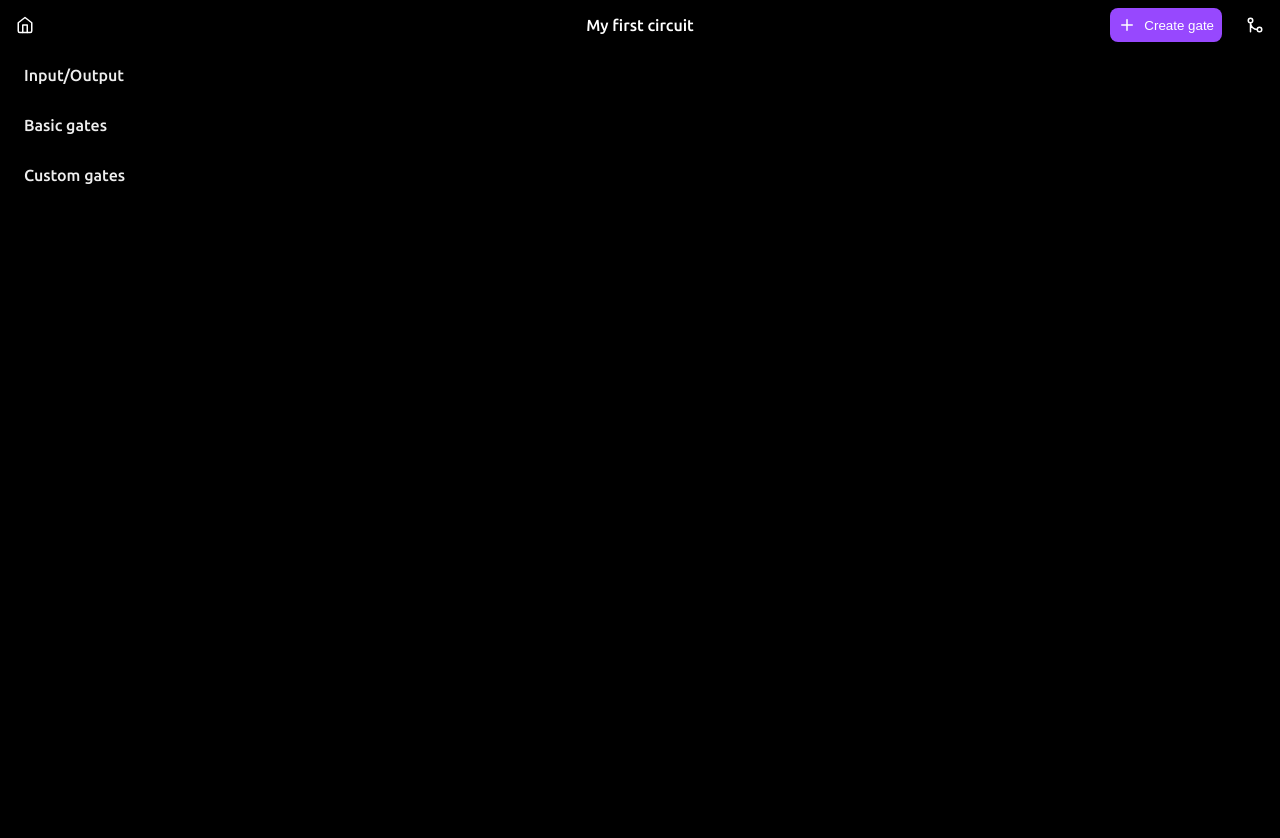
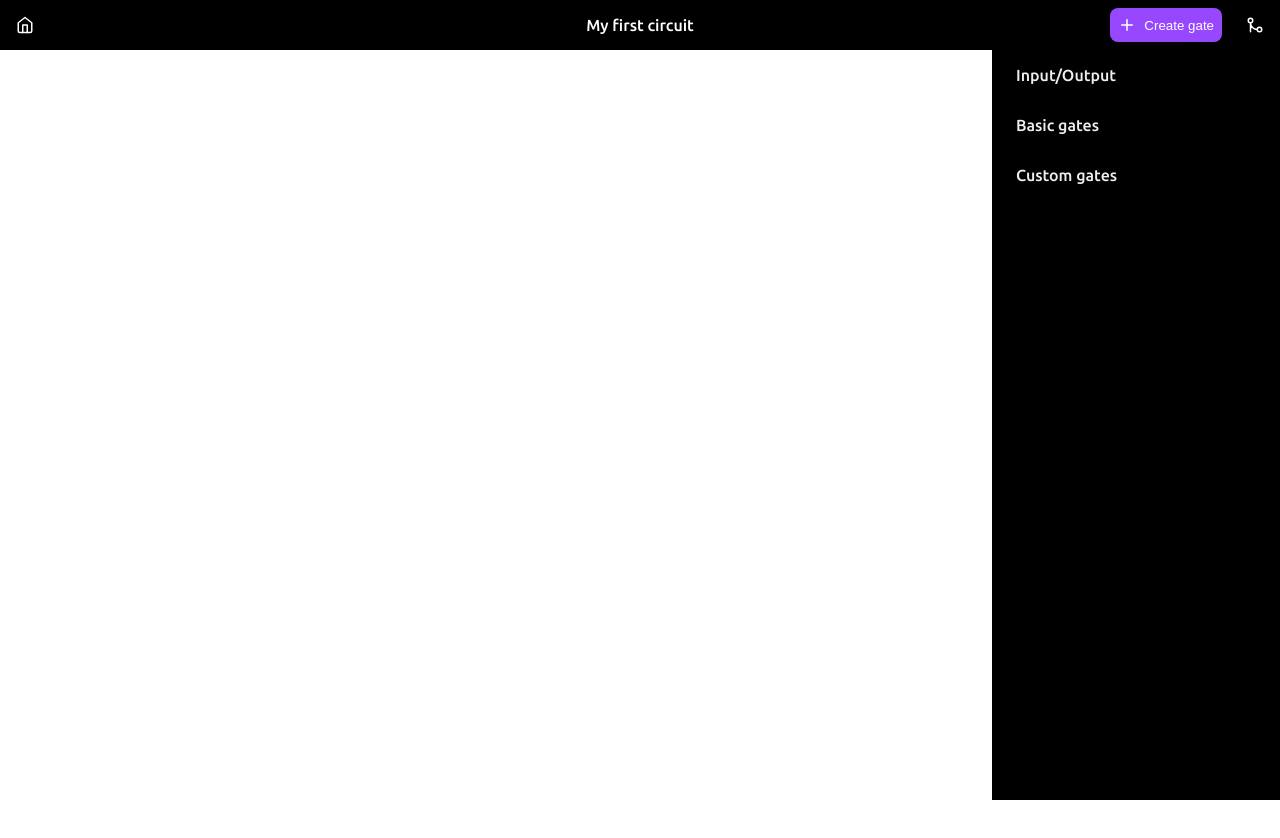
Before and after one commit to team-nullptr/logic-gates-simulator, a React (Vite) app: page / in a window 1280 px wide. Shown: the top 838 px of the page. After the commit the page ends 800 px from the top, so only its background shows below. Built offline with nearby package versions, Linux system fonts and the light colour scheme.

Commit message:
Improve app structure Create Editor Screen

```diff
--- /dev/null
+++ b/src/App.module.scss
@@ -0,0 +1,5 @@
+.container {
+  display: flex;
+  flex-direction: column;
+  height: 100%;
+}
--- a/src/App.tsx
+++ b/src/App.tsx
@@ -1,11 +1,12 @@
+import "./common/styles/index.css";
+import { Editor } from "./screens/editor/Editor";
+import { GitMerge, Plus } from "react-feather";
 import { Navigation } from "./features/navigation/Navigation";
-import { GitMerge, Plus } from "react-feather";
-import "./common/styles/index.css";
-import { Sidebar } from "./features/sidebar/Sidebar";
+import styles from "./App.module.scss";
 
 export const App = () => {
   return (
-    <div>
+    <div className={styles.container}>
       <Navigation
         title={"My first circuit"}
         onHomeClicked={() => console.log("home clicked")}
@@ -18,9 +19,7 @@ export const App = () => {
           { icon: GitMerge, onClick: () => console.log("cleanup clicked") },
         ]}
       />
-      <main style={{ position: "absolute", width: "100%", height: "100%" }}>
-        <Sidebar />
-      </main>
+      <Editor />
     </div>
   );
 };
--- a/src/common/styles/index.css
+++ b/src/common/styles/index.css
@@ -7,3 +7,9 @@
 body {
     font-family: "Ubuntu", "Roboto", sans-serif;
 }
+
+html,
+body,
+#root {
+    height: 100%;
+}
--- a/src/features/sidebar/Sidebar.module.scss
+++ b/src/features/sidebar/Sidebar.module.scss
@@ -2,4 +2,5 @@
   color: #eee;
   background: #000;
   height: 100%;
+  width: 288px;
 }
--- /dev/null
+++ b/src/screens/editor/Editor.module.scss
@@ -0,0 +1,8 @@
+.canvas {
+  flex-grow: 1;
+}
+
+.container {
+  display: flex;
+  height: 100%;
+}
--- /dev/null
+++ b/src/screens/editor/Editor.tsx
@@ -0,0 +1,11 @@
+import { Sidebar } from "../../features/sidebar/Sidebar";
+import styles from "./Editor.module.scss";
+
+export const Editor = () => {
+  return (
+    <main className={styles.container}>
+      <div className={styles.canvas} />
+      <Sidebar />
+    </main>
+  );
+};
```
